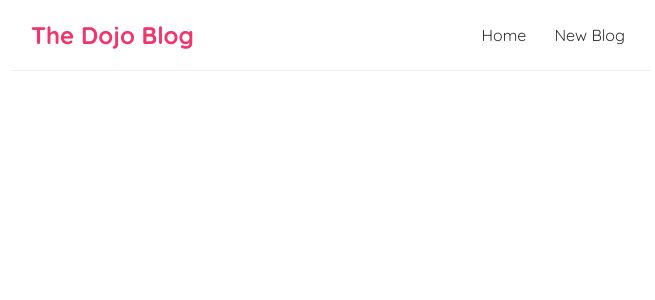
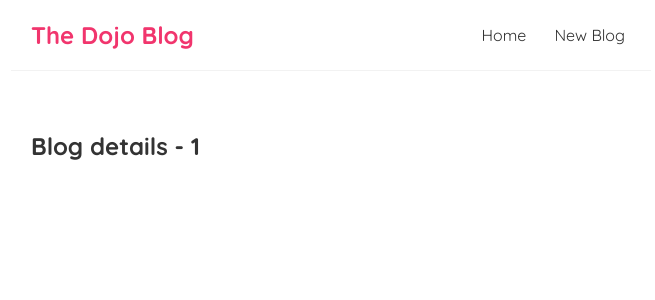
Before and after one commit to MiguelLamas/micro-blog-react, a React (Create React App) app: page /blogs/1 in a window 1280 px wide. Shown: the top 300 px of the page, without its empty margins (309-964 px from the left). Built offline with nearby package versions, Linux system fonts and the light colour scheme.

Commit message:
Practicing React - Route Parameters

```diff
--- a/src/App.js
+++ b/src/App.js
@@ -2,6 +2,7 @@
 import Navbar from "./components/Navbar.js";
 import Home from "./components/Home.js";
 import Create from "./components/Create.js";
+import BlogDetails from "./components/BlogDetails.js";
 import { BrowserRouter as Router, Route, Switch } from "react-router-dom";
 
 function App() {
@@ -17,6 +18,9 @@
           <Route path="/create">
             <Create />
           </Route>
+          <Route path="/blogs/:id">
+            <BlogDetails />
+          </Route>
         </Switch>
         </div>
     </div>
--- /dev/null
+++ b/src/components/BlogDetails.js
@@ -0,0 +1,14 @@
+import React from "react";
+import { useParams } from "react-router-dom";
+
+const BlogDetails = () => {
+    const { id } = useParams();
+
+    return (
+        <div className="blog-details">
+            <h2>Blog details - { id } </h2>
+        </div>
+     );
+}
+
+export default BlogDetails;
--- a/src/components/BlogList.js
+++ b/src/components/BlogList.js
@@ -1,4 +1,5 @@
 import React from 'react';
+import { Link } from "react-router-dom";
 
 const BlogList = ({blogs, title}) => {
 
@@ -7,8 +8,10 @@
         <h2>{ title }</h2>
             {blogs.map((blog) => (
         <div className="blog-preview" key={blog.id}>
-          <h2>{ blog.title }</h2>
+        <Link to={`/blogs/${blog.id}`}>
+        <h2>{ blog.title }</h2>
           <p>Written by { blog.author }</p>
+        </Link>
         </div>
       ))}
         </div>
--- a/src/index.css
+++ b/src/index.css
@@ -50,3 +50,7 @@
   color: #f1356d;
   margin-bottom: 8px;
 }
+
+.blog-preview a {
+  text-decoration: none;
+}
```
